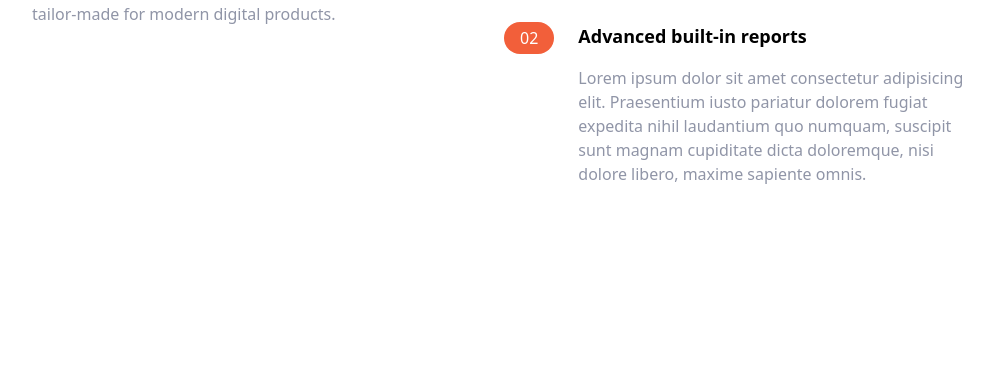
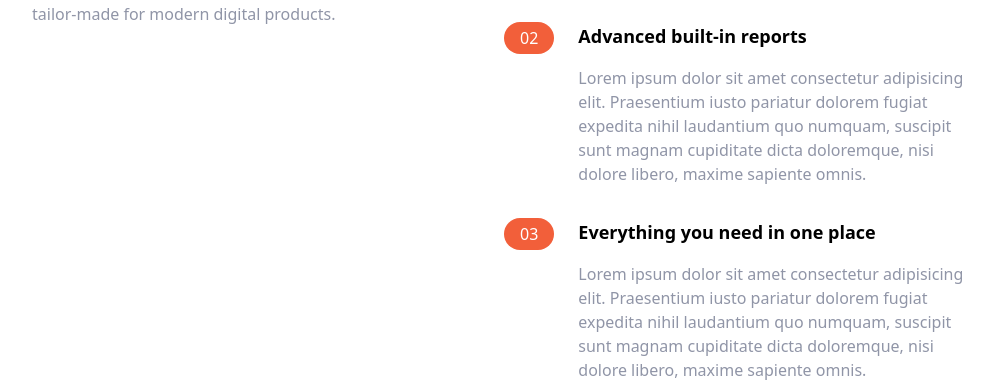
Before and after one commit to KudaMukucha/tailwind-landing-site, a website: page index.html in a window 1280 px wide. Shown: the part 844-1226 px from the top of the page, without its empty margins (136-1129 px from the left). Before the commit the page ends 1030 px from the top, so only its background shows below. Drawn offline with Linux system fonts and the light colour scheme.

Commit message:
List  item 3 layout

```diff
--- a/index.html
+++ b/index.html
@@ -119,6 +119,31 @@
                 </div>
             </div>
 
+
+                  <!--List Item 3-->
+                  <div class="flex flex-col space-y-3 md:space-y-0 md:space-x-6 md:flex-row">
+                    <!--Heading-->
+                    <div class="rounded-l-full bg-brightRedSupLight md:bg-transparent">
+                        <div class="flex items-center space-x-2">
+                            <div class="px-4 py-2 bg-brightRed text-white rounded-full md:py-1">
+                                03
+                            </div>
+                            <h3 class="text-base font-bold md:mb-4 md:hidden">
+                                Everything you need in one place
+                            </h3>
+                        </div>
+                    </div>
+
+                    <div>
+                        <h3 class="hidden mb-4 text-lg font-bold md:block">
+                            Everything you need in one place
+                        </h3>
+                        <p class="text-darkGrayishBlue">
+                            Lorem ipsum dolor sit amet consectetur adipisicing elit. Praesentium iusto pariatur dolorem fugiat expedita nihil laudantium quo numquam, suscipit sunt magnam cupiditate dicta doloremque, nisi dolore libero, maxime sapiente omnis.
+                        </p>
+                    </div>
+                </div>
+
         </div>
     </div>
 </section>
```
